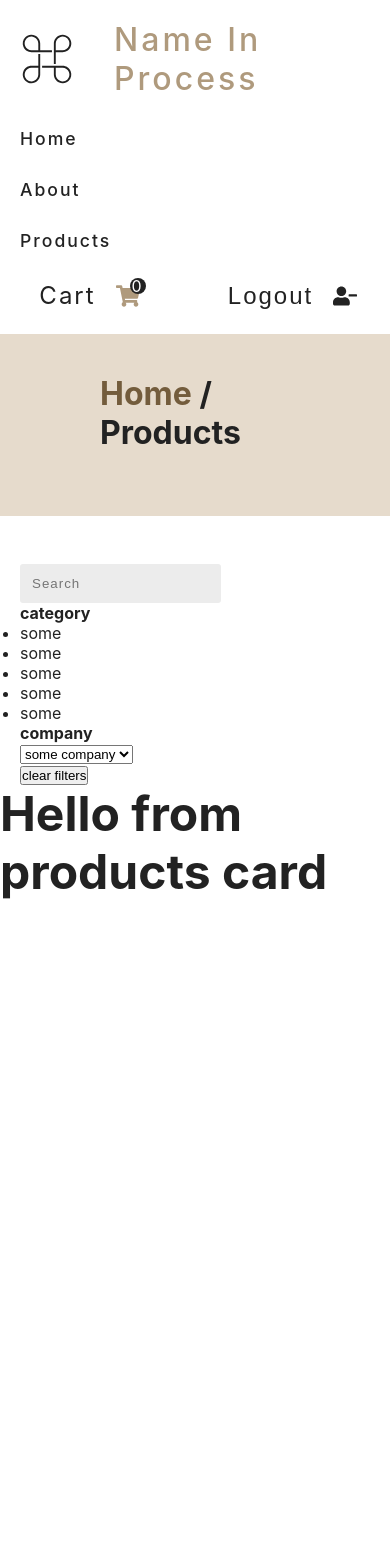
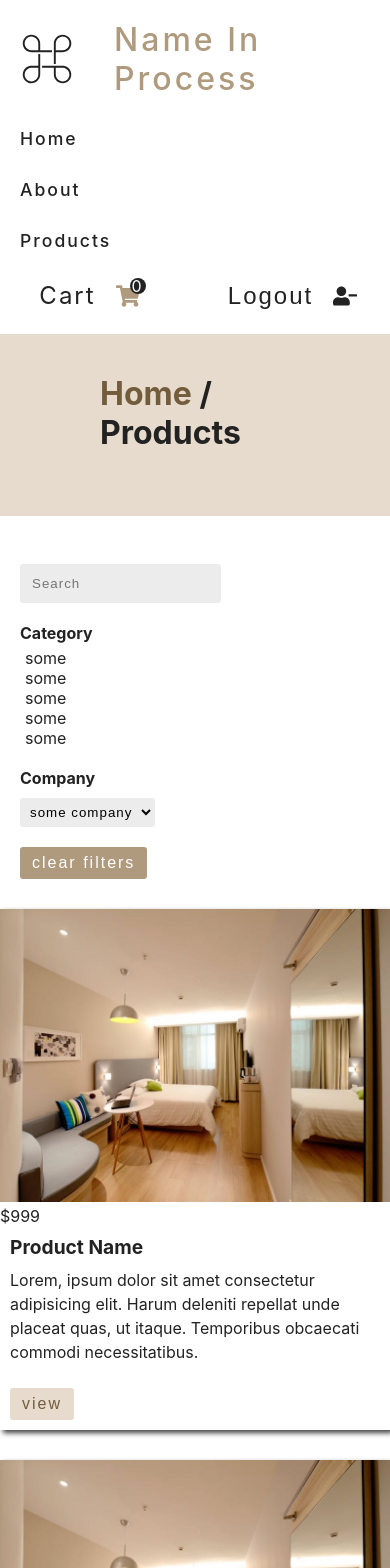
Before and after one commit to Xrenore3/leobit_study_project, a React (Create React App) app: page /products in a window 390 px wide. Shown: the top 1568 px of the page. Before the commit the page ends 924 px from the top, so only its background shows below. Built offline with nearby package versions, Linux system fonts and the light colour scheme.

Commit message:
add ProductCard component with styles for mobile

```diff
--- a/src/pages/products/filters/Filters.js
+++ b/src/pages/products/filters/Filters.js
@@ -35,7 +35,14 @@ const Filters = () => {
     )
 }
 const Wrapper = styled.section`
+    h5{
+        margin:0;
+        text-transform: capitalize;
+    }
     margin-left:20px;
+    .form-general {
+        margin:20px 0 20px;
+    }
     .search-input {
         padding:10px;
         border-color:transparent;
@@ -43,9 +50,38 @@ const Wrapper = styled.section`
         letter-spacing: 1px;
         border-radius:3px;
     }
-    h5{
-        margin:0;
+    ul {
+        margin-top:5px;
     }
+    li {
+        list-style-type:none;
+        margin-left:5px;
+        transition: 0.2s all ease-in-out;
+        &:hover{
+            padding-left:10px;
+            transition: 0.2s all ease-in-out;
+        }
+
+    }
+    .form-company {
+        margin-top:10px;
+        padding:5px;
+        border-color:transparent;
+        background: ${setColor.mainGrey};
+        letter-spacing: 1px;
+        border-radius:3px;
+    }
+    button {
+        cursor:pointer;
+        border-color:transparent;
+        border-radius: 3px;
+        color: ${setColor.mainWhite};
+        letter-spacing: 2px;
+        background: ${setColor.primaryColor};
+        font-size: 1rem;
+        padding:5px 10px;
+    }
+
 
 `
 
--- /dev/null
+++ b/src/pages/products/product-cards/ProductCard.js
@@ -0,0 +1,55 @@
+import React from 'react'
+import productImg from './../../../assets/card-img.jpeg'
+import  styled  from 'styled-components';
+import { setColor, setBorder, setShadow } from './../../../utils/styles';
+
+function ProductCard() {
+    return (
+        <Wrapper>
+            <div className="img-container">
+                <img src={productImg} alt='single room' />
+                <div className="price">$999</div>
+            </div>
+            <div className="room-info">
+                <h4>product name</h4>
+                <p>
+                    Lorem, ipsum dolor sit amet consectetur adipisicing
+                    elit. Harum deleniti repellat unde placeat quas, ut
+                    itaque. Temporibus obcaecati commodi necessitatibus.
+                </p>
+                <button  >view</button>
+            </div>
+        </Wrapper>
+    )
+}
+const Wrapper = styled.article`
+    background: ${setColor.mainWhite};
+    margin: 30px auto;
+    max-width: 400px;
+    ${setShadow.light};
+    .room-info {
+        h4{
+            text-transform:capitalize;
+        }
+        padding:10px;
+    }
+
+    img{
+        width:100%;
+    }
+    button{
+        cursor:pointer;
+        border-color:transparent;
+        border-radius: 3px;
+        color: ${setColor.secondPrimaryColor};
+        letter-spacing: 2px;
+        background: ${setColor.lightBrown};
+        font-size: 1rem;
+        padding:5px 10px;
+
+    }
+
+
+`
+
+export default ProductCard
--- a/src/pages/products/product-cards/ProductCardsContainer.js
+++ b/src/pages/products/product-cards/ProductCardsContainer.js
@@ -1,9 +1,13 @@
 import React from 'react'
+import Product from './ProductCard';
 
 const ProductCards= () => {
     return (
         <div>
-            <h1>Hello from products card</h1>
+            <Product/>
+            <Product/>
+            <Product/>
+
 
         </div>
     )
--- a/src/utils/styles.js
+++ b/src/utils/styles.js
@@ -9,3 +9,17 @@ export const setColor = {
     mainGrey: '#ececec',
     lightGrey: '#f7f7f7'
 }
+
+export const setShadow = {
+    light: 'box-shadow: 3px 3px 5px 0px rgba(0,0,0,0.75)',
+    dark: 'box-shadow: 6px 6px 5px 0px rgba(0,0,0,0.75)',
+    darkest: 'box-shadow: 10px 10px 5px 0px rgba(0,0,0,0.75)'
+}
+
+export const setBorder = ({ width = '2px', style = 'solid', color = 'black' } = {}) => {
+    return `border: ${width} ${style} ${color};`
+}
+
+export const setTransition = ({ property = 'all', time = '0.3s', timing = 'ease-in-out' } = {}) => {
+    return `transition: ${property} ${time} ${timing};`
+}
```
Also changed, not shown: src/assets/card-img.jpeg (added).
